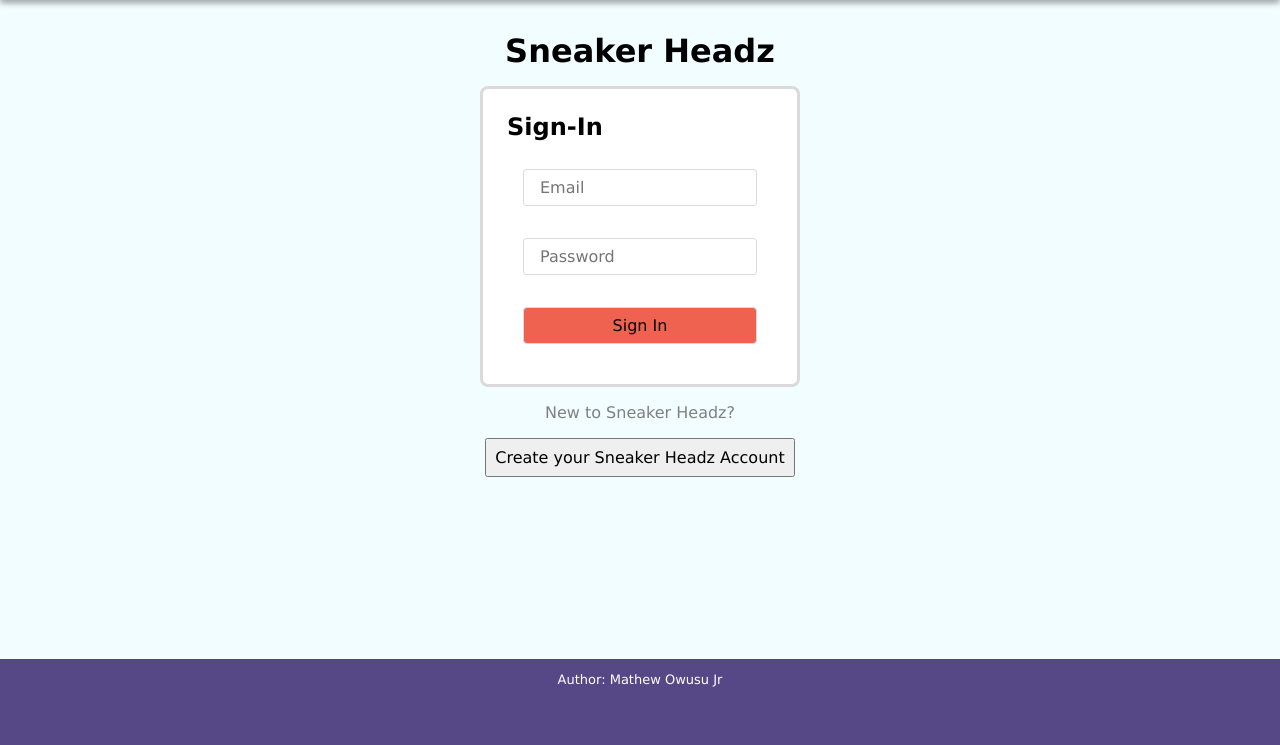
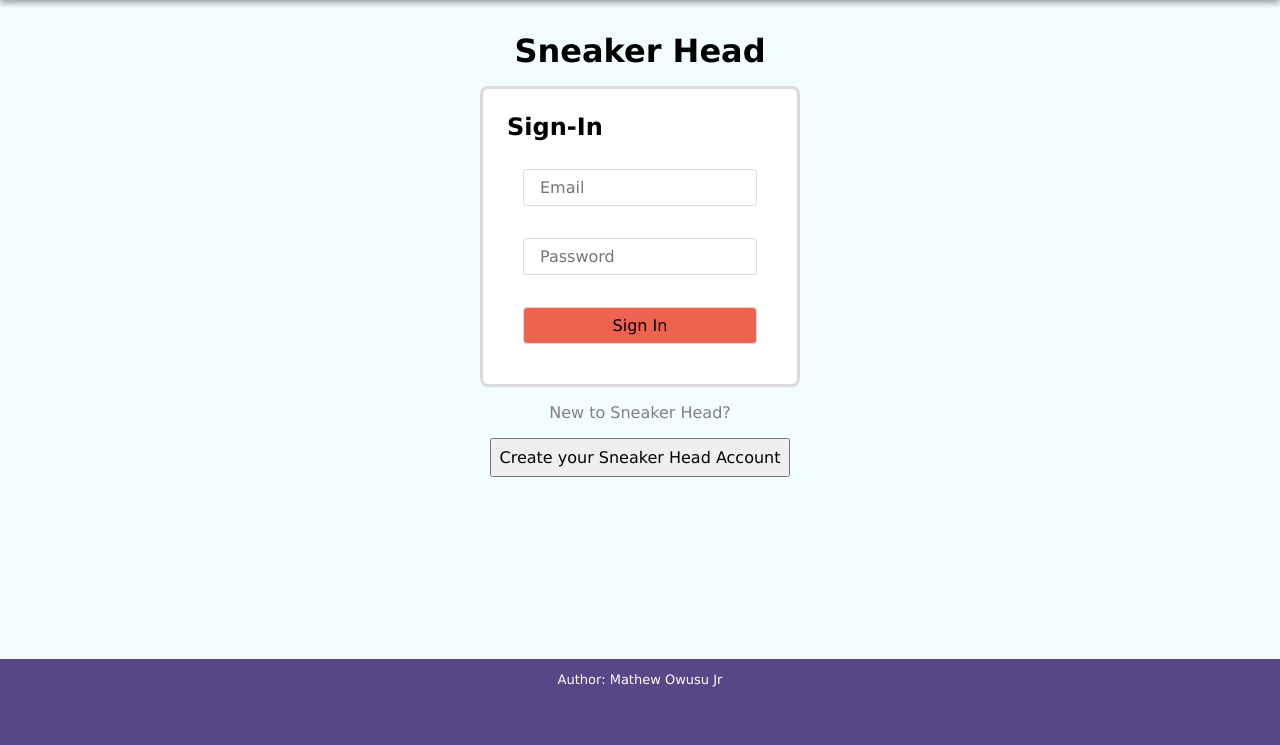
Before and after one commit to mkowusujr/sneakerhead-shoe-estore, a Flask app: page /login in a window 1280 px wide. Shown: the part 55-800 px from the top of the page. Run offline with Flask 2, Linux system fonts and the light colour scheme; parts of the project's set-up code (start-up, migrations or seed data) failed here and were passed over.

Commit message:
changed title from Headz to Head

```diff
--- a/website/templates/acct_mgmt/login.html
+++ b/website/templates/acct_mgmt/login.html
@@ -3,7 +3,7 @@
 {% block title %}Sign In{% endblock %}
 
 {% block body %}
-    <h1>Sneaker Headz</h1>
+    <h1>Sneaker Head</h1>
     <div class="login">
         <h2>Sign-In</h2>
         <form class="content" action="{{url_for('acct_mgmt_views.login')}}" method="POST">
@@ -15,8 +15,8 @@
         </form>
     </div>
 
-    <p class="login-pg-p">New to Sneaker Headz?</p>
+    <p class="login-pg-p">New to Sneaker Head?</p>
     <button class="login-pg-sign-btn" onclick="redirectUrl('{{url_for('acct_mgmt_views.signup')}}')">
-        Create your Sneaker Headz Account
+        Create your Sneaker Head Account
     </button>
 {% endblock %}
--- a/website/templates/acct_mgmt/signup.html
+++ b/website/templates/acct_mgmt/signup.html
@@ -3,7 +3,7 @@
 {% block title %}Sign Up{% endblock %}
 
 {% block body %}
-    <h1>BECOME A SNEAKER HEADZ MEMBER</h1>
+    <h1>BECOME A SNEAKER Head MEMBER</h1>
     <div class="login">
         <h2>Sign-Up</h2>
         <form class="content" action="{{url_for('acct_mgmt_views.signup')}}" method="POST">
--- a/website/templates/base.html
+++ b/website/templates/base.html
@@ -19,7 +19,7 @@
                 <span class="bar"></span>
                 <span class="bar"></span>
             </a>
-            <a class="nav-title">Sneaker Headz.</a>
+            <a class="nav-title">Sneaker Head.</a>
         </div>
         <div class="nav-links">
             <ul>
--- a/website/views/cust_catalog_views.py
+++ b/website/views/cust_catalog_views.py
@@ -79,7 +79,7 @@ def brand_releases_page(brand):
 
 @cust_catalog_views.route('/releases/browse/<string:searchQuery>')
 def search_any_product(searchQuery):
-    title = "Sneaker Headz Releases"
+    title = "Sneaker Head Releases"
     page = request.args.get('page', 1, type=int)
     collection = Shoe.query.filter(Shoe.name.like('%'+searchQuery+'%') | Shoe.brand.like('%'+searchQuery+'%')).paginate(page=page, per_page=PER_PAGE)
     routeUrl = 'cust_catalog_views.search_any_product'
```
